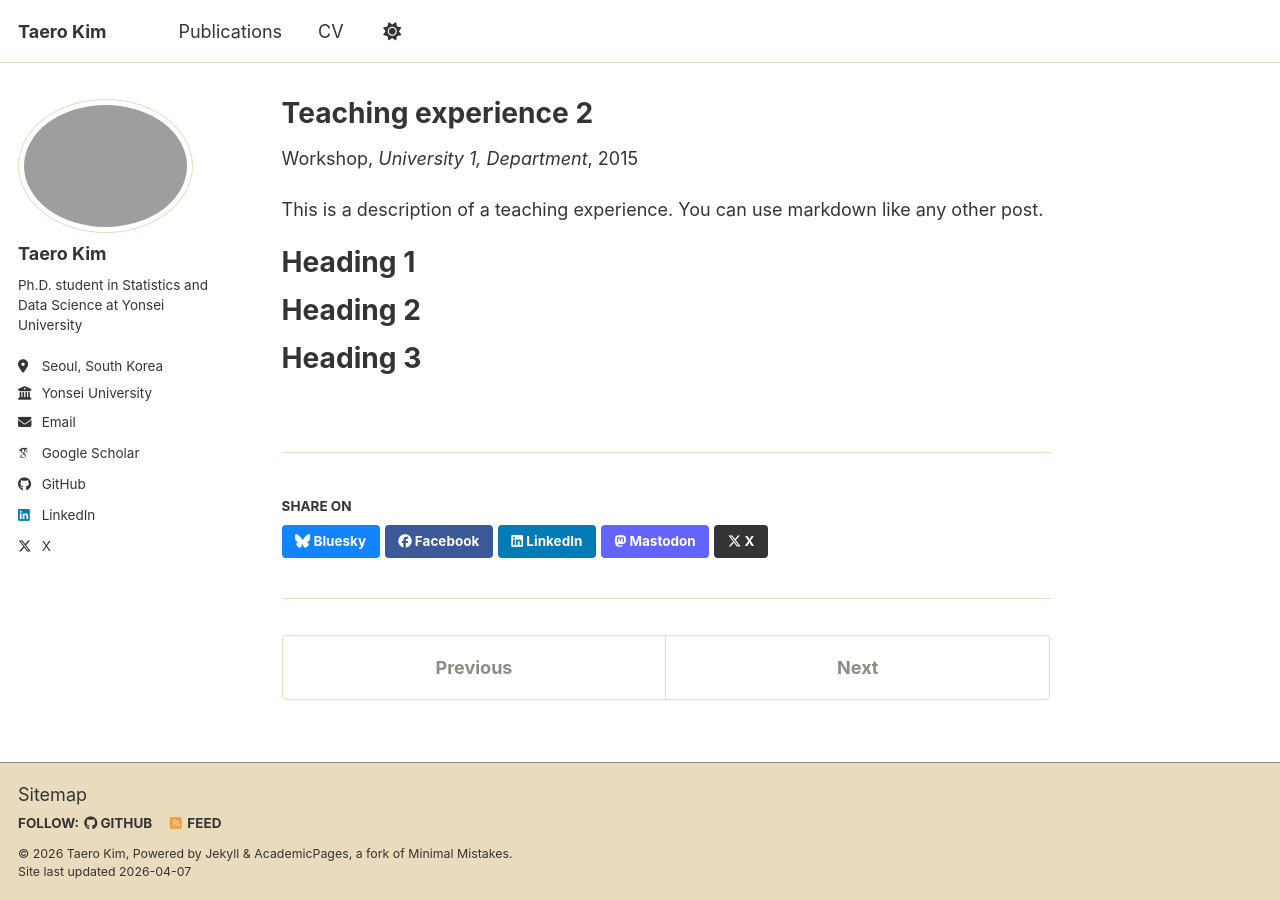
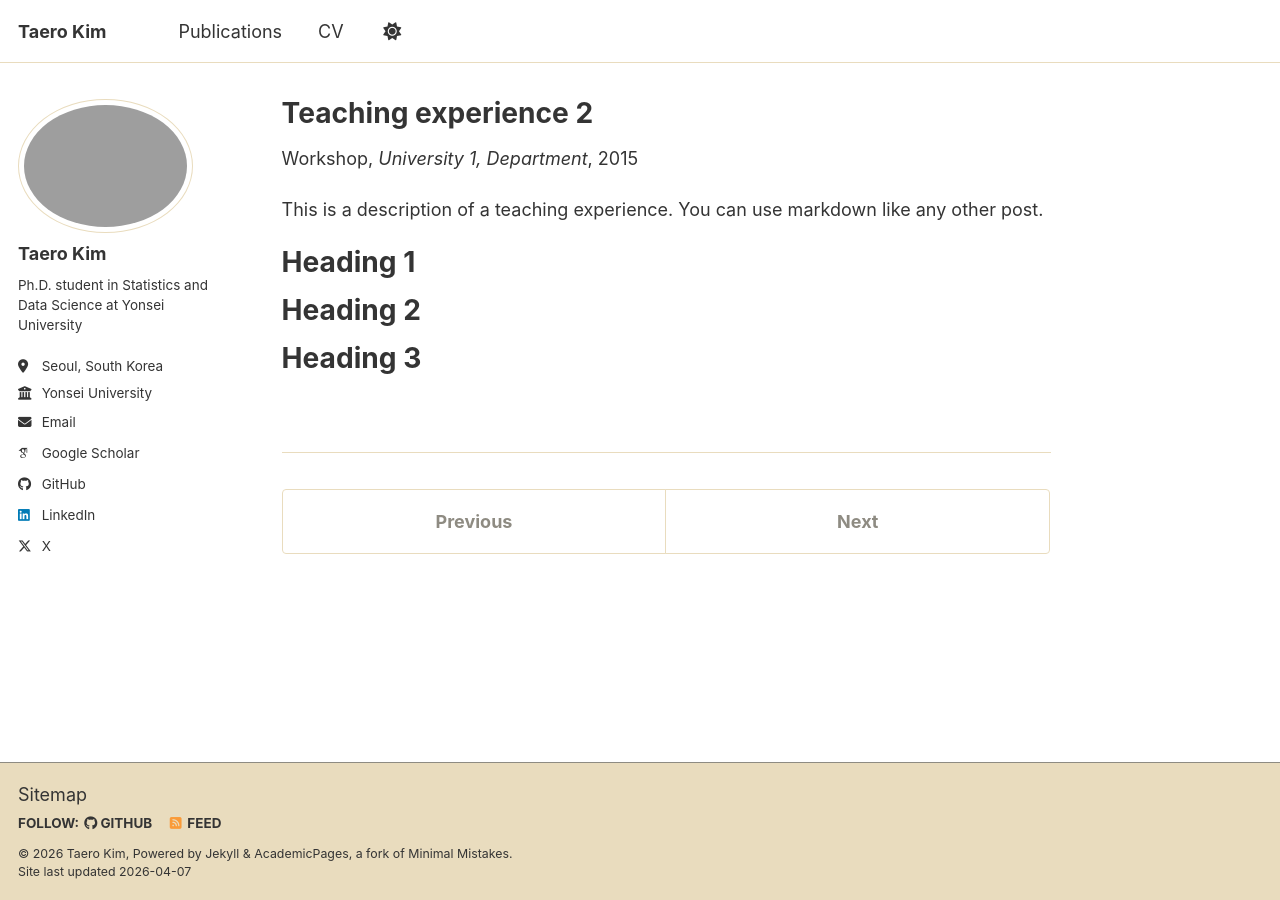
Before and after one commit to GoldMilkyway/goldmilkyway.github.io, a Jekyll site: the page built from _teaching/2015-spring-teaching-2.md, in a window 1280 px wide. Built offline with Jekyll 4.4.1, drawn with Linux system fonts in a browser that asks for light colours; some web fonts are replaced; a script bundle is joined from its source files by our own code; library files that are not in the unit come from our copies; some of the changed lines change nothing that is shown.

Commit message:
ver_2.11

```diff
--- a/_config.yml
+++ b/_config.yml
@@ -248,7 +248,7 @@ defaults:
       author_profile: true
       read_time: true
       comments: true
-      share: true
+      share: false
       related: true
   # _pages
   - scope:
@@ -264,7 +264,7 @@ defaults:
     values:
       layout: single
       author_profile: true
-      share: true
+      share: false
       comments: true
   # _publications
   - scope:
@@ -273,7 +273,7 @@ defaults:
     values:
       layout: single
       author_profile: true
-      share: true
+      share: false
       comments: true
   # _portfolio
   - scope:
@@ -282,8 +282,8 @@ defaults:
     values:
       layout: single
       author_profile: true
-      share: true
-      comment: true
+      share: false
+      comment: false
   # _talks
   - scope:
       path: ""
```
